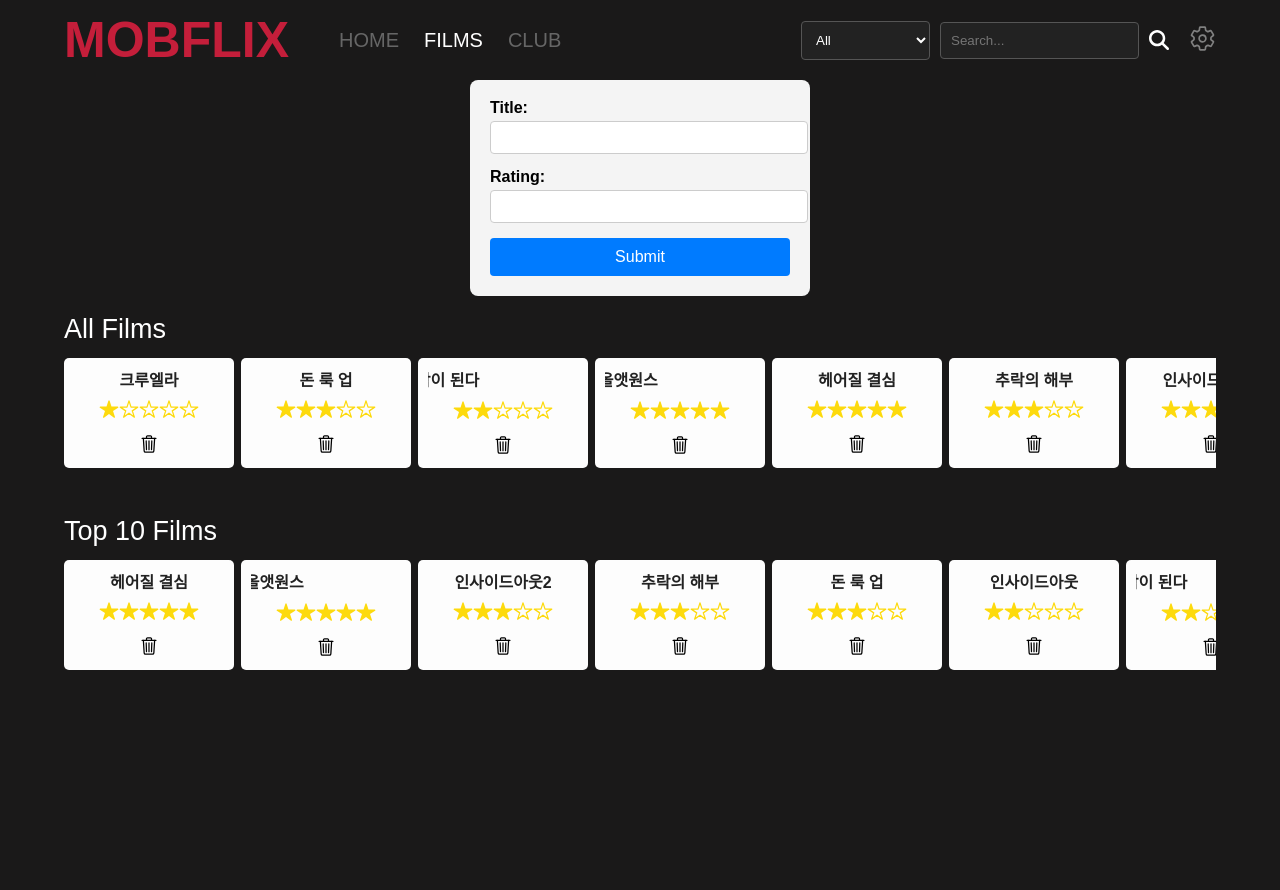
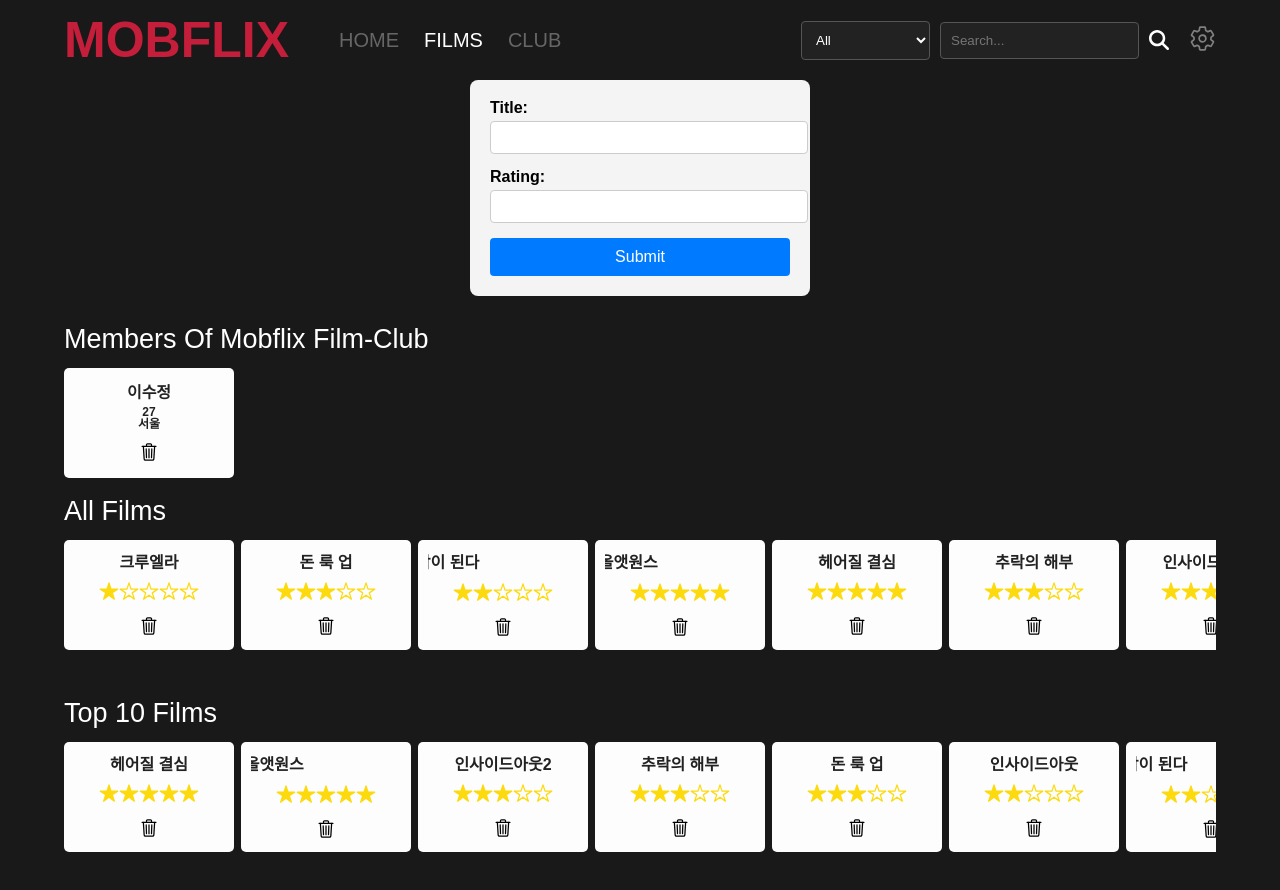
Before and after one commit to crystal1229d/mobflix, a React (Vite) app: page /films in a window 1280 px wide. Shown: the top 890 px of the page. Before the commit the page ends 800 px from the top, so only its background shows below. Built offline with nearby package versions, Linux system fonts and the light colour scheme.

Commit message:
fix: 동호회 인원이 영화 등록화면에서 함께 보이도록 화면 구현

```diff
--- a/src/pages/Film.tsx
+++ b/src/pages/Film.tsx
@@ -5,12 +5,19 @@ import Layout from '@common/Layout'
 import FilmForm from '@components/film/FilmForm'
 import FilmList from '@components/film/FilmList'
 import Spacing from '@common/Spacing'
+import MemberList from '@components/club/MemberList'
 
 export default function FilmPage() {
   return (
     <Layout>
       <FilmForm />
+
+      <Spacing size={30} />
+
+      <MemberList />
+
       <Spacing size={20} />
+
       {FILM_LIST_TYPES.map(({ type, title }) => (
         <React.Fragment key={type}>
           <FilmList
```
